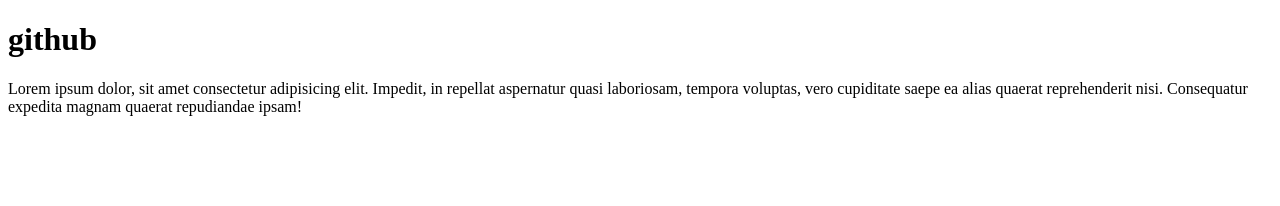
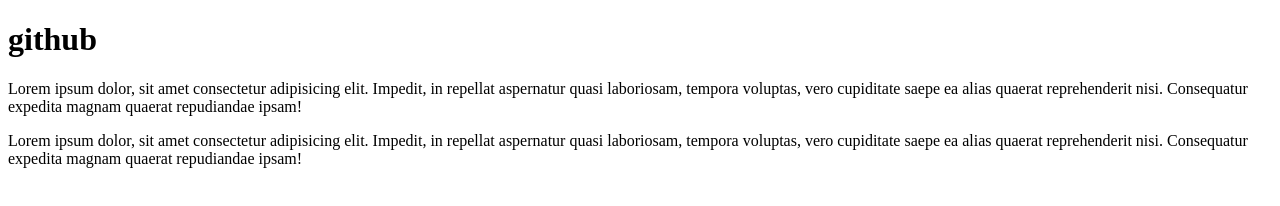
Before and after one commit to SimonLauridsenn/github, a plain HTML site: page index.html in a window 1280 px wide. Drawn offline with Linux system fonts and the light colour scheme.

Commit message:
commit mere text

```diff
--- a/index.html
+++ b/index.html
@@ -14,5 +14,11 @@
       saepe ea alias quaerat reprehenderit nisi. Consequatur expedita magnam
       quaerat repudiandae ipsam!
     </p>
+    <p>
+      Lorem ipsum dolor, sit amet consectetur adipisicing elit. Impedit, in
+      repellat aspernatur quasi laboriosam, tempora voluptas, vero cupiditate
+      saepe ea alias quaerat reprehenderit nisi. Consequatur expedita magnam
+      quaerat repudiandae ipsam!
+    </p>
   </body>
 </html>
```
